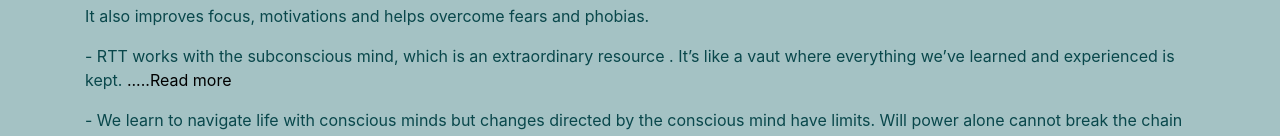
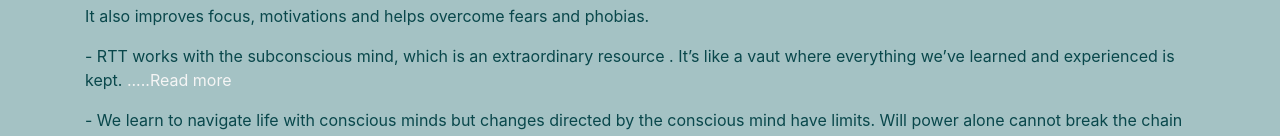
Before and after one commit to Duong1603/react-project-laravel, a React (Create React App) app: page /session in a window 1280 px wide. Shown: the part 661-797 px from the top of the page. Built offline with nearby package versions, Linux system fonts and the light colour scheme.

Commit message:
save color

```diff
--- a/src/Pages/Session/Session.css
+++ b/src/Pages/Session/Session.css
@@ -59,7 +59,7 @@
     border-radius: 10px;
 }
 .read-or-hide{
-    color: black;
+    color: whitesmoke;
     cursor: pointer;
   }
 
```
